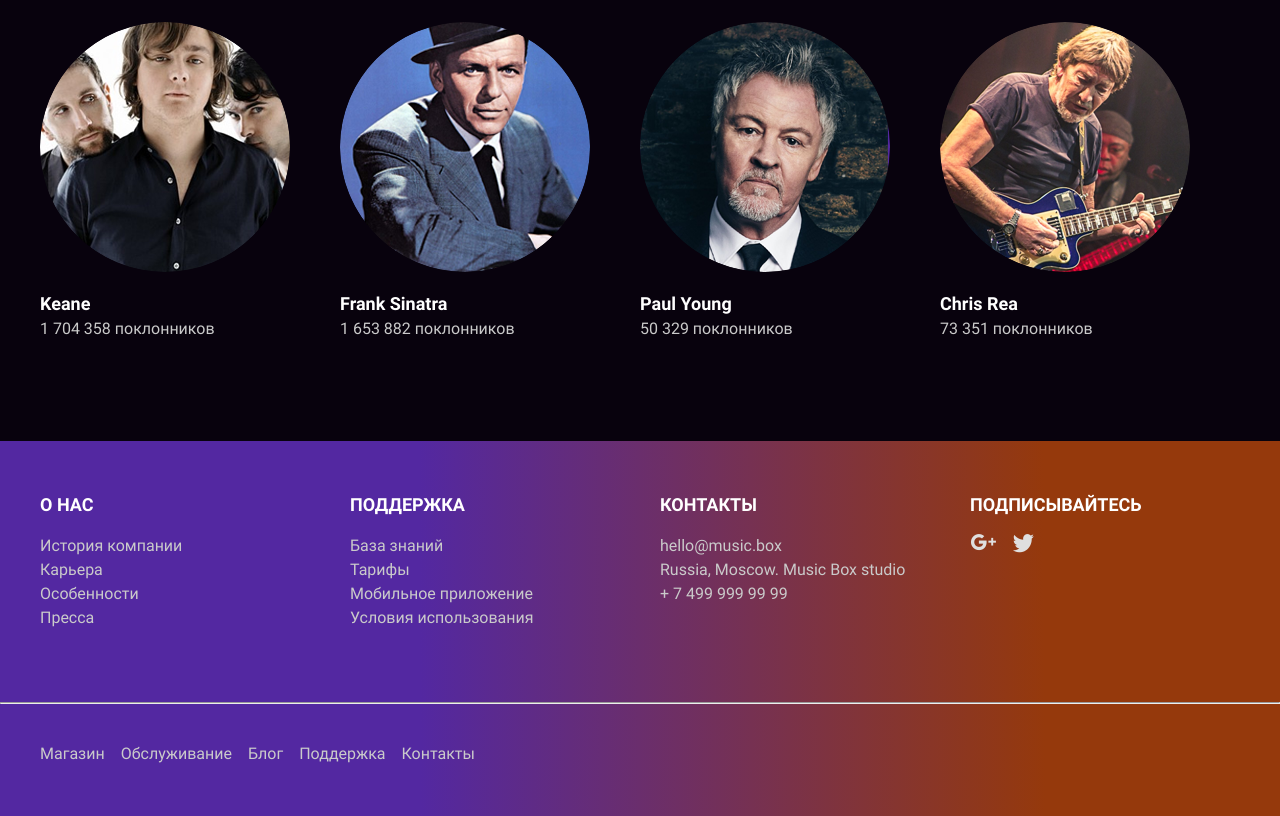
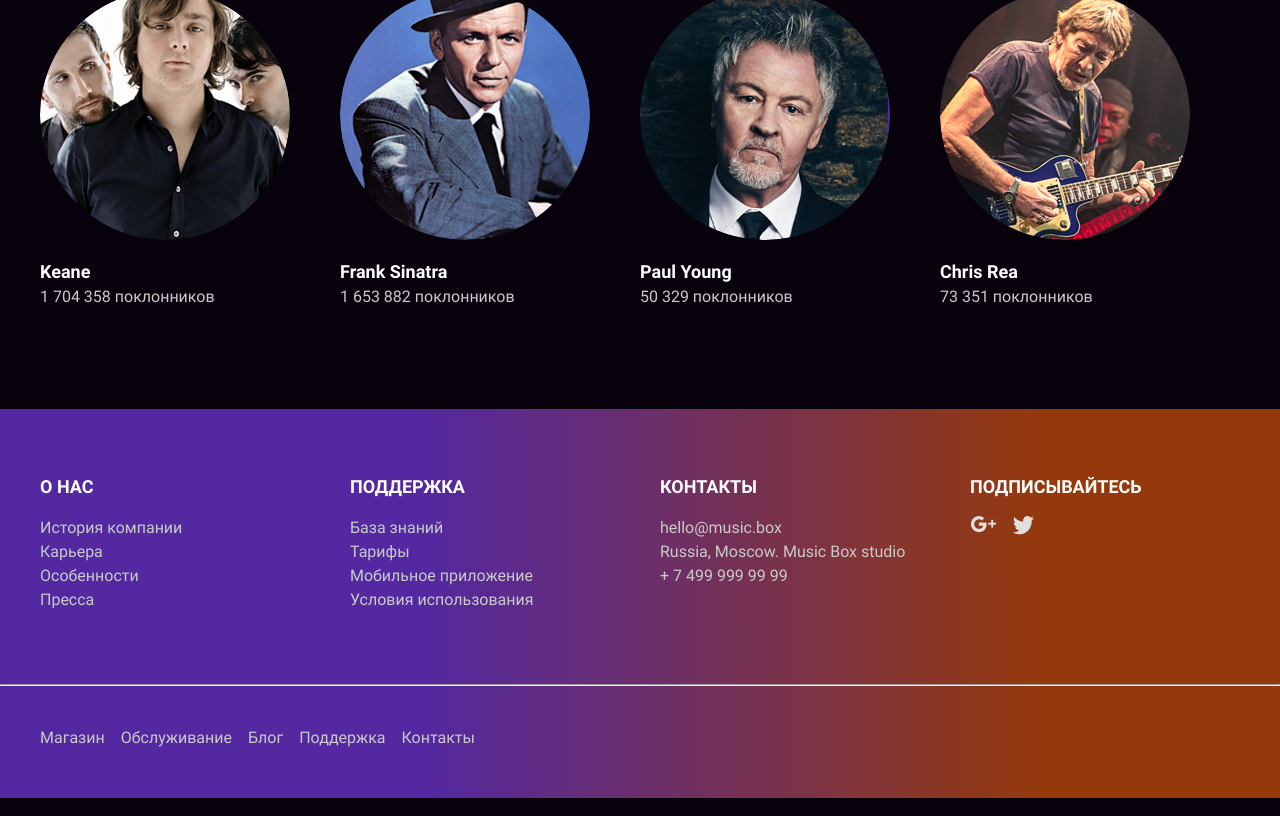
Before and after one commit to akivonen/layout-designer-positioning-project-56, a website: page src/artist.html in a window 1280 px wide. Shown: the part 2560-3376 px from the top of the page. Drawn offline with Linux system fonts and the light colour scheme.

Commit message:
fix and refactoring sections to match the template2

```diff
--- a/src/artist.html
+++ b/src/artist.html
@@ -184,7 +184,7 @@
     </section>
     <section id="page-similar" class="page-similar">
       <div class="container page-similar-container pt-100px mb-100px">
-        <h2 class="mb-48px">Похожие исполнители</h2>
+        <h2 class="mt-0 mb-48px">Похожие исполнители</h2>
         <ul class="similar-list">
           <li class="similar-item">
             <a href="#">
@@ -263,9 +263,9 @@
     </section>
   </main>
   <footer class="footer">
-    <div class="container footer-links-container pt-50px pb-64px">
-      <div>
-        <h4 class="h4-bold mt-0 mb-16px">О нас</h2>
+    <div class="container footer-links-container py-3rem">
+      <div class="mb-16px">
+        <h2 class="text-md mt-0 my-16px">О нас</h2>
         <ul>
           <li>
             <a href="#">История компании</a>
@@ -281,8 +281,8 @@
           </li>
         </ul>
       </div>
-      <div>
-        <h4 class="h4-bold mt-0 mb-16px">Поддержка</h2>
+      <div class="mb-16px">
+        <h2 class="text-md mt-0 my-16px">Поддержка</h2>
         <ul>
           <li>
             <a href="#">База знаний</a>
@@ -298,8 +298,8 @@
           </li>
         </ul>
       </div>
-      <div>
-        <h4 class="h4-bold mt-0 mb-16px">Контакты</h2>
+      <div class="mb-16px">
+        <h2 class="text-md mt-0 my-16px">Контакты</h2>
         <ul>
           <li>
             <a href="mailto:hello@music.box">hello@music.box</a>
@@ -310,8 +310,8 @@
           </li>
         </ul>
       </div>
-      <div>
-        <h4 class="h4-bold mt-0 mb-16px">Подписывайтесь</h4>
+      <div class="mb-16px">
+        <h2 class="text-md mt-0 my-16px">Подписывайтесь</h2>
         <ul class="footer-social-container">
           <li>
             <a href="#">
@@ -327,8 +327,8 @@
       </div>
     </div>
     <hr>
-    <div class="container footer-menu-container pt-30px pb-50px">
-      <ul class="footer-list-container">
+    <div class="container footer-menu-container py-2rem">
+      <ul class="footer-list-container mb-16px">
         <li>
           <a href="#">Магазин</a>
         </li>
--- a/src/scss/artist-description.scss
+++ b/src/scss/artist-description.scss
@@ -1,7 +1,7 @@
 .artist {
   &-container {
-    @include media($screen-small) {
-
+    @include media($screen-medium) {
+      padding-top: 225px;
     }
   }
   &-actions {
```
Also changed, not shown: src/index.html (+6 -6 lines), src/css/app.css, 1 other file.
